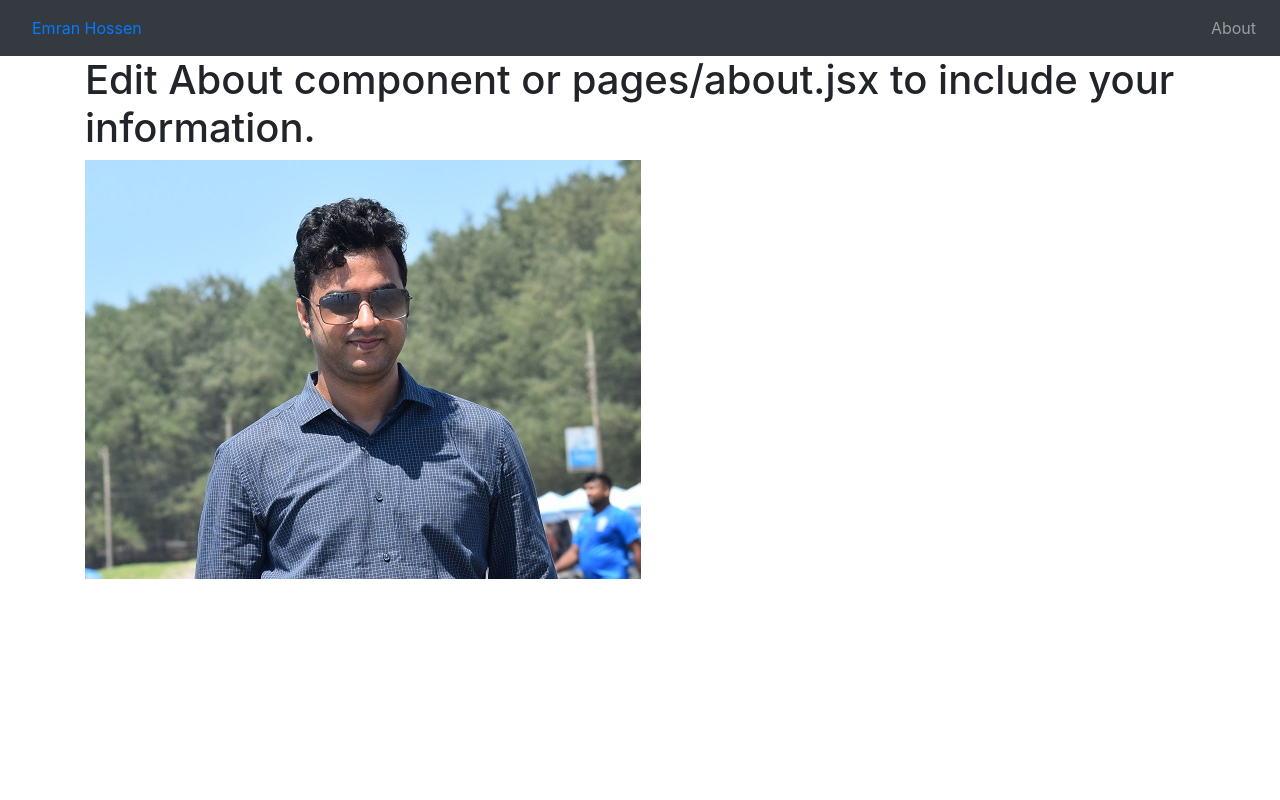
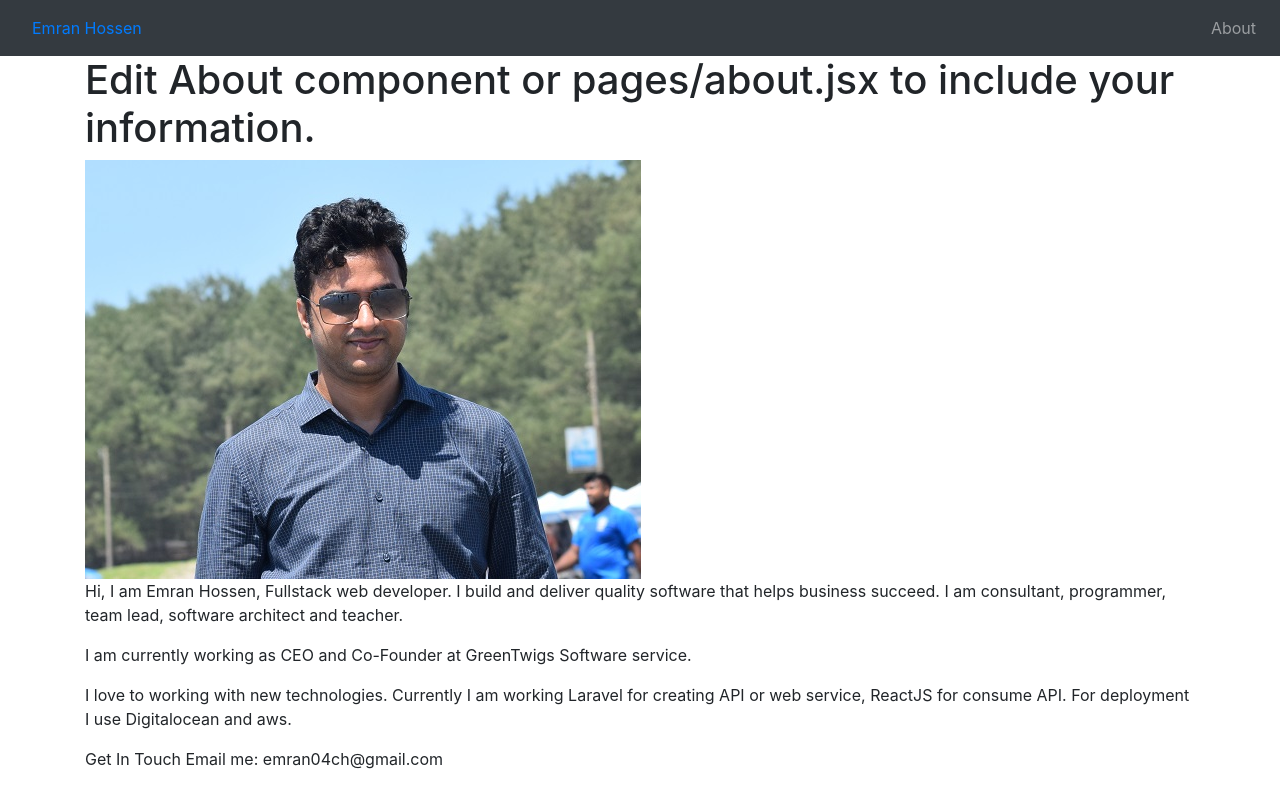
Before and after one commit to Emran04/Emran04.github.io, a Gatsby site: page /about in a window 1280 px wide. Built offline with nearby package versions, Linux system fonts and the light colour scheme; Gatsby itself is replaced by a stand-in of ours.

Commit message:
bio update

```diff
--- a/src/components/About/About.jsx
+++ b/src/components/About/About.jsx
@@ -9,6 +9,11 @@ class About extends Component {
           Edit About component or pages/about.jsx to include your information.
         </h1>
 			<img src={'/img/pp.jpg'} alt="Logo" />
+			<p>Hi, I am Emran Hossen, Fullstack web developer. I build and deliver quality software that helps business succeed. I am consultant, programmer, team lead, software architect and teacher.</p>
+			<p>I am currently working as CEO and Co-Founder at GreenTwigs Software service.</p>
+			<p>I love to working with new technologies. Currently I am working Laravel for creating API or web service, ReactJS for consume API. For deployment I use Digitalocean and aws.</p>
+			<p>Get In Touch
+Email me: emran04ch@gmail.com</p>
       </div>
     );
   }
```
